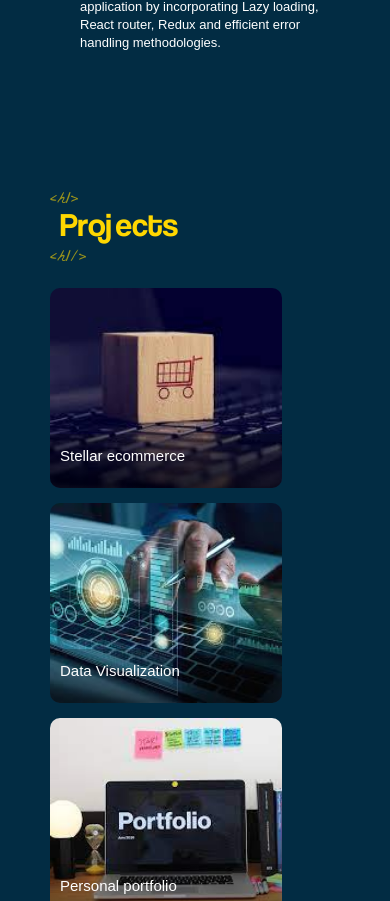
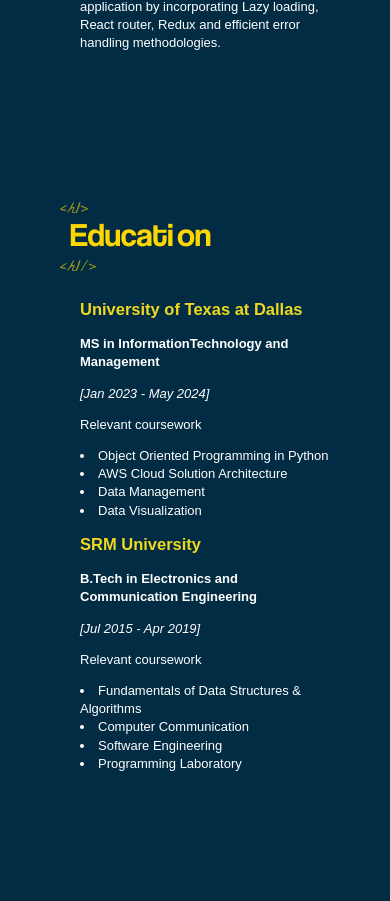
Before and after one commit to IKPreethi/Personal-portfolio, a React (Create React App) app: page /personal-portfolio/about in a window 390 px wide. Shown: the part 2155-3056 px from the top of the page. Built offline with nearby package versions, Linux system fonts and the light colour scheme.

Commit message:
Added Education

```diff
--- /dev/null
+++ b/src/components/Education/Education.js
@@ -0,0 +1,54 @@
+import { useEffect, useState } from 'react'
+import UTD from "../../assets/images/UTDlogo.png"
+import SRM from "../../assets/images/SRM.png"
+import './Education.scss'
+import AnimatedLetters from '../AnimatedLetters/AnimatedLetters'
+
+
+const Education = () => {
+    const [letterClass, setLetterClass] = useState('text-animate')
+
+    useEffect(() => {
+       setTimeout(() => {
+        setLetterClass('text-animate-hover')
+      }, 3000)
+    }, [])
+    return (
+        <>
+        <div className="container experience">
+        <div className="text-zone">
+          <h1>
+            <AnimatedLetters
+              letterClass={letterClass}
+              strArray={['E', 'd', 'u','c','a','t','i','o','n']}
+              idx={15}
+            />
+          </h1>
+          <h2 style={{color: '#efd81d', fontWeight: 'bold'  }}>University of Texas at Dallas</h2>
+            <p style={{ fontWeight: 'bold'}}>MS in InformationTechnology and Management</p>
+            <p style={{ fontStyle: 'italic'}}>[Jan 2023 - May 2024]</p>
+            <p>Relevant coursework</p>
+                            <li>Object Oriented Programming in Python</li>
+                            <li>AWS Cloud Solution Architecture</li>
+                            <li>Data Management</li>
+                            <li>Data Visualization</li>
+          <h2 style={{color: '#efd81d', fontWeight: 'bold'  }}>SRM University</h2>
+            <p style={{ fontWeight: 'bold'}}>B.Tech in Electronics and Communication Engineering</p>
+            <p style={{ fontStyle: 'italic'}}>[Jul 2015 - Apr 2019]</p>
+            <p>Relevant coursework</p>
+                            <li>Fundamentals of Data Structures & Algorithms</li>
+                            <li>Computer Communication</li>
+                            <li>Software Engineering</li>
+                            <li>Programming Laboratory</li>
+        </div>
+        <div className='text-zone1'>
+        <img className = 'image-UTD' src={UTD} alt="Company Logo" />
+        <img className = 'image-SRM'src={SRM} alt="Company Logo" />
+        </div>
+
+        </div>
+        </>
+    );
+};
+
+export default Education;
--- /dev/null
+++ b/src/components/Education/Education.scss
@@ -0,0 +1,77 @@
+
+
+
+.container.experience{
+    overflow: hidden;
+    margin: 10px;
+    padding: 20px;
+  }
+  .text-zone1 {
+    position: relative;
+    left: 50%;
+    top: 43.5%;
+    transform: translateY(-50%);
+    width: 35%;
+    vertical-align: middle;
+    display: table-cell;
+    max-height: 90%;
+    .image-UTD{
+      padding-top: 35%;
+      padding-left: 25%;
+      width: 40%;
+    }
+    .image-SRM{
+      width: 35%;
+      padding-left: 28%;
+    }
+  }
+  li {
+    color: white;
+    font-size: small;
+  }
+  .cubespinner {
+    animation-name: spincube;
+    animation-timing-function: ease-in-out;
+    animation-iteration-count: infinite;
+    animation-duration: 12s;
+    transform-style: preserve-3d;
+    transform-origin: 100px 100px 0;
+    margin-left: calc(50% - 100px);
+
+    div {
+      position: absolute;
+      width: 200px;
+      height: 200px;
+      border: 1px solid #ccc;
+      background: rgba(255, 255, 255, 0.4);
+      text-align: center;
+      font-size: 100px;
+      display: flex;
+      justify-content: center;
+      align-items: center;
+      box-shadow: 0 0 20px 0px lightyellow;
+    }
+
+   .li{
+    color: white;
+   }
+  }
+
+
+  @media screen and (max-width: 1200px) {
+
+    .container.education {
+      position: initial;
+      transform: none;
+      width: 100%;
+      display: block;
+      padding: 20px;
+      box-sizing: border-box;
+      overflow-wrap: break-word;
+    }
+
+    .text-zone1 {
+      display: none;
+    }
+
+  }
--- a/src/components/LandingPage/LandingPage.js
+++ b/src/components/LandingPage/LandingPage.js
@@ -6,6 +6,7 @@
 import Projects from '../Projects/Projects'
 import Contact from '../Contact/Contact'
 import ExperiencePage from '../Experience/Experience'
+import Education from '../Education/Education';
 
 const LandingPage = () => {
 
@@ -21,6 +22,9 @@
       <div id = "experience" className="component">
        <ExperiencePage />
       </div>
+      <div id = "education" className="component">
+       <Education />
+      </div>
       <div id = "projects" className="component">
        <Projects />
       </div>
--- a/src/components/Sidebar/Sidebar.js
+++ b/src/components/Sidebar/Sidebar.js
@@ -14,6 +14,8 @@
   faSuitcase,
   faBars,
   faClose,
+  faCode,
+  faSchool,
 } from '@fortawesome/free-solid-svg-icons'
 import { Link, NavLink } from 'react-router-dom'
 
@@ -47,17 +49,24 @@
         </a>
         <a
           className="experience-link"
-          href="#experiencepage"
+          href="#experience"
           onClick={() => setShowNav(false)}
         >
           <FontAwesomeIcon icon={faSuitcase} color="#4d4d4e" />
+        </a>
+        <a
+          className="education-link"
+          href="#education"
+          onClick={() => setShowNav(false)}
+        >
+          <FontAwesomeIcon icon={faSchool} color="#4d4d4e" />
         </a>
         <a
           className="portfolio-link"
           href="#projects"
           onClick={() => setShowNav(false)}
         >
-          <FontAwesomeIcon icon={faSuitcase} color="#4d4d4e" />
+          <FontAwesomeIcon icon={faCode} color="#4d4d4e" />
         </a>
         <a
           className="contact-link"
--- a/src/components/Sidebar/Sidebar.scss
+++ b/src/components/Sidebar/Sidebar.scss
@@ -69,6 +69,8 @@
         opacity: 0;
         -webkit-transition: all 0.3s ease-out;
         transition: all 0.3s ease-out;
+        text-overflow: ellipsis;
+        overflow: hidden;
       }
 
       &:first-child {
@@ -93,6 +95,18 @@
     a.portfolio-link {
       &:after {
         content: 'PROJECTS';
+      }
+    }
+
+    a.experience-link {
+      &:after {
+        content: 'EXPERIENCES';
+      }
+    }
+
+    a.education-link {
+      &:after {
+        content: 'EDUCATION';
       }
     }
 
```
Also changed, not shown: src/components/Experience/Experience.js (+1 -35 lines), src/assets/images/SRM.png (added), src/assets/images/UTDlogo.png (added).
